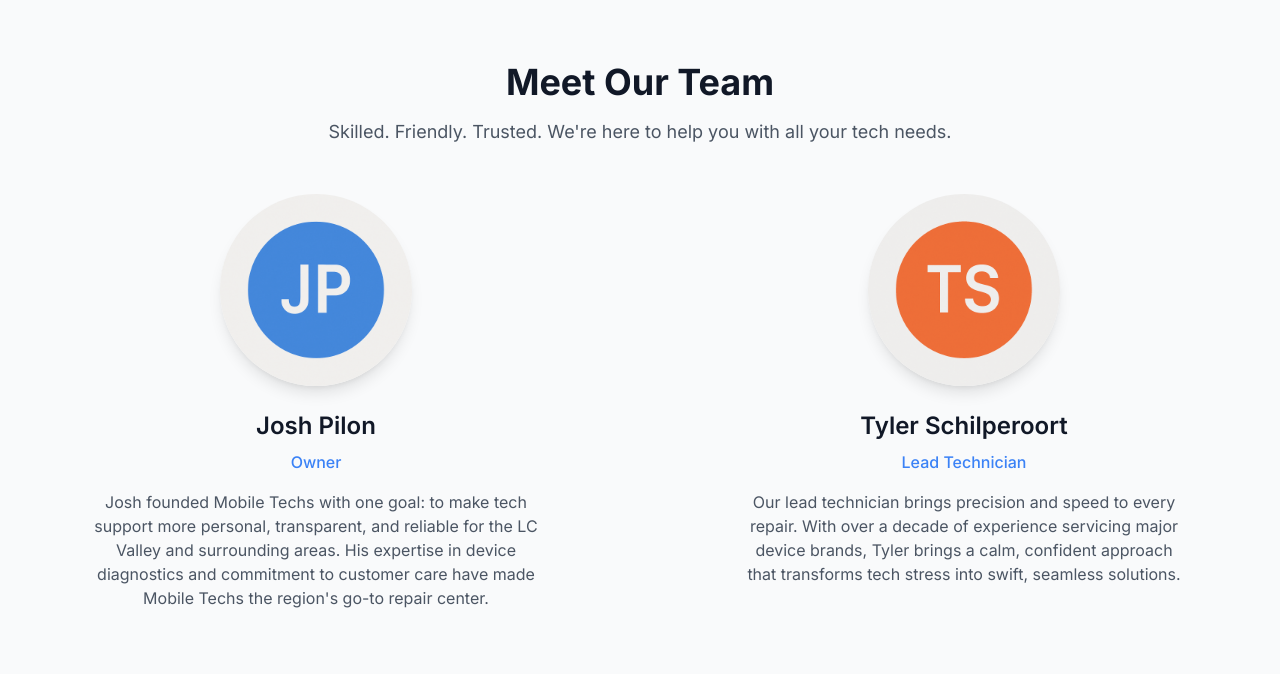
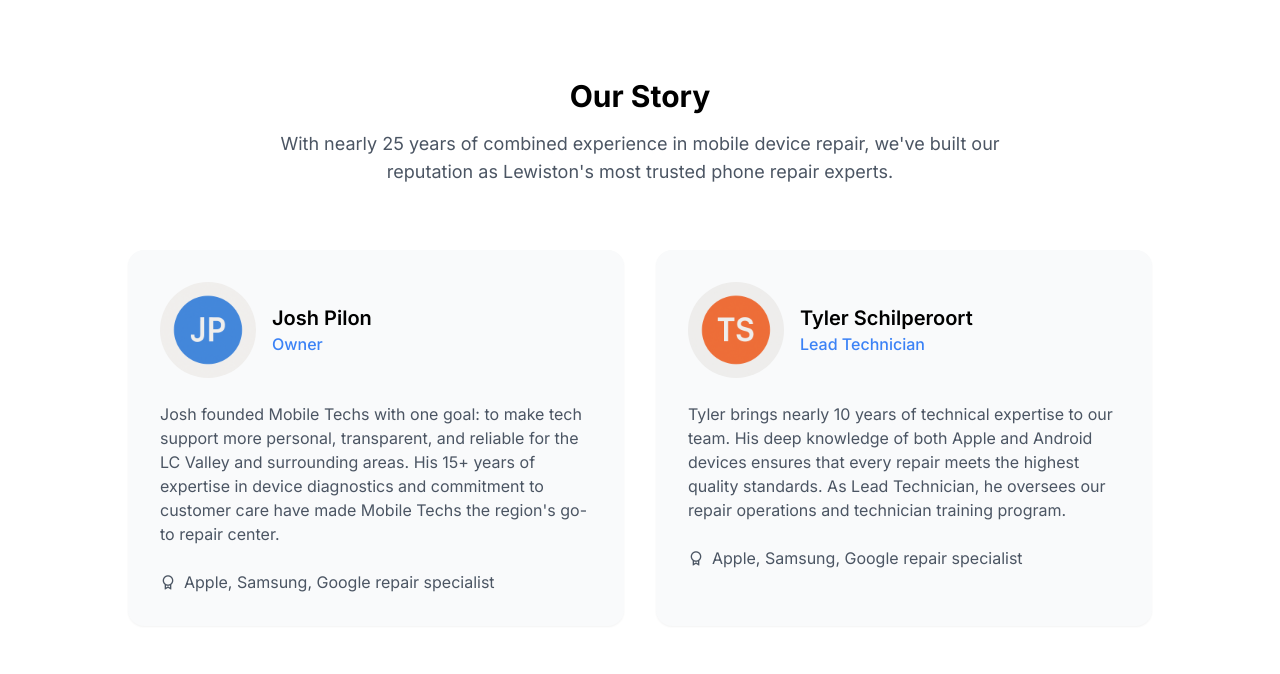
Before and after one commit to joshpilon/mobile-techs, a plain HTML site: page about.html in a window 1280 px wide. Shown: the part 466-1140 px from the top of the page. Drawn offline with nearby package versions, Linux system fonts and the light colour scheme.

Commit message:
Update about.html

```diff
--- a/about.html
+++ b/about.html
@@ -93,46 +93,8 @@ Meet the Team
 </div>
 </section>
 
-<!-- Meet Our Team Section (with updated images) -->
-<section id="team" class="py-16 bg-gray-50">
-  <div class="max-w-7xl mx-auto px-4">
-    <div class="text-center mb-12">
-      <h2 class="text-4xl font-bold text-gray-900 mb-4">Meet Our Team</h2>
-      <p class="text-lg text-gray-600">Skilled. Friendly. Trusted. We're here to help you with all your tech needs.</p>
-    </div>
-    <div class="grid grid-cols-1 md:grid-cols-2 gap-12">
-      <!-- Owner -->
-      <div class="text-center">
-        <img
-          src="https://raw.githubusercontent.com/joshpilon/mobile-techs/main/owner.png"
-          alt="Josh Pilon - Owner"
-          class="mx-auto w-48 h-48 object-cover rounded-full shadow-lg mb-6"
-        />
-        <h3 class="text-2xl font-semibold text-gray-900 mb-2">Josh Pilon</h3>
-        <p class="text-primary font-medium mb-4">Owner</p>
-        <p class="text-gray-600 max-w-md mx-auto">
-          Josh founded Mobile Techs with one goal: to make tech support more personal, transparent, and reliable for the LC Valley and surrounding areas. His expertise in device diagnostics and commitment to customer care have made Mobile Techs the region's go-to repair center.
-        </p>
-      </div>
-
-      <!-- Lead Technician -->
-      <div class="text-center">
-        <img
-          src="https://raw.githubusercontent.com/joshpilon/mobile-techs/main/lead-tech.png"
-          alt="Tyler Schilperoort - Lead Technician"
-          class="mx-auto w-48 h-48 object-cover rounded-full shadow-lg mb-6"
-        />
-        <h3 class="text-2xl font-semibold text-gray-900 mb-2">Tyler Schilperoort</h3>
-        <p class="text-primary font-medium mb-4">Lead Technician</p>
-        <p class="text-gray-600 max-w-md mx-auto">
-          Our lead technician brings precision and speed to every repair. With over a decade of experience servicing major device brands, Tyler brings a calm, confident approach that transforms tech stress into swift, seamless solutions.
-        </p>
-      </div>
-    </div>
-  </div>
-</section>
-<!-- Our Story Section -->
-<section id="our-story" class="py-20 bg-white">
+<!-- Meet Our Team Section -->
+<section id="meet-our-team" class="py-20 bg-white">
 <div class="container mx-auto px-4">
 <div class="max-w-3xl mx-auto text-center mb-16">
 <h2 class="text-3xl font-bold mb-4">Our Story</h2>
```
